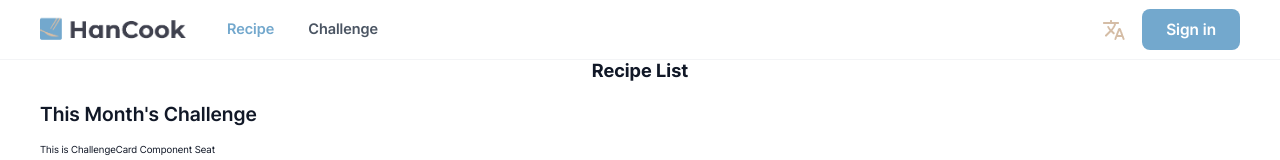
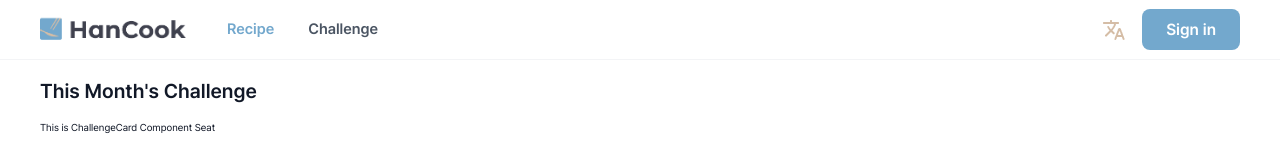
Before and after one commit to 2-Docthru-team1/2-Docthru-team1-FE, a Next.js app: page /recipeList in a window 1280 px wide. Shown: the top 160 px of the page. Built offline with nearby package versions, Linux system fonts and the light colour scheme.

Commit message:
🐛 Fix:#20-레시피 리스트 페이지 타이틀 제거

```diff
--- a/src/app/recipeList/page.tsx
+++ b/src/app/recipeList/page.tsx
@@ -3,7 +3,6 @@ import RecipeListClient from '@/components/ClientWrapper/RecipeListClient';
 export default function RecipePage() {
   return (
     <div>
-      <h1 className="text-center text-3xl font-bold">Recipe List</h1>
       <RecipeListClient />
     </div>
   );
```
